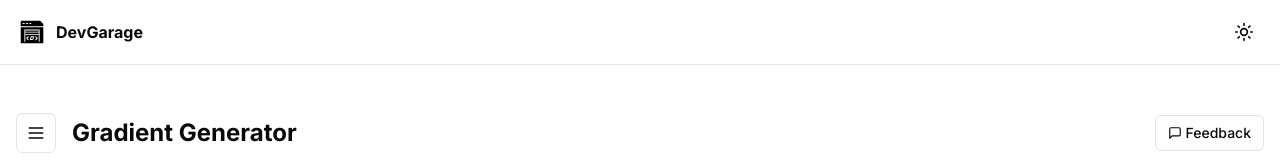
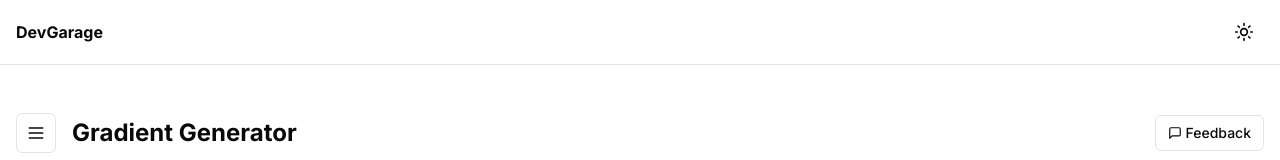
Before and after one commit to dj21-vicky21/Dev-tool-app, a Next.js app: page /tool/gradient-generator in a window 1280 px wide. Shown: the top 160 px of the page. Built offline with nearby package versions, Linux system fonts and the light colour scheme.

Commit message:
Remove commented-out Image component in Navigation for cleaner code and improved readability.

```diff
--- a/components/navbar.tsx
+++ b/components/navbar.tsx
@@ -8,7 +8,6 @@ import {
   Sun,
 } from "lucide-react";
 import { useTheme } from "next-themes";
-import Image from "next/image";
 // import {
 //   DropdownMenu,
 //   DropdownMenuContent,
@@ -31,7 +30,7 @@ export function Navigation() {
       <div className="container flex h-16 items-center px-4  mx-auto">
         <div className="flex items-center space-x-4">
           <Link href="/" className="flex items-center space-x-2">
-            <Image src="/favicon.svg" alt="DevGarage" width={32} height={32} className="dark:bg-white rounded-full"/>
+            {/* <Image src="/favicon.svg" alt="DevGarage" width={32} height={32} className="dark:bg-white rounded-full"/> */}
             <span className="font-bold">DevGarage</span>
           </Link>
         </div>
```
